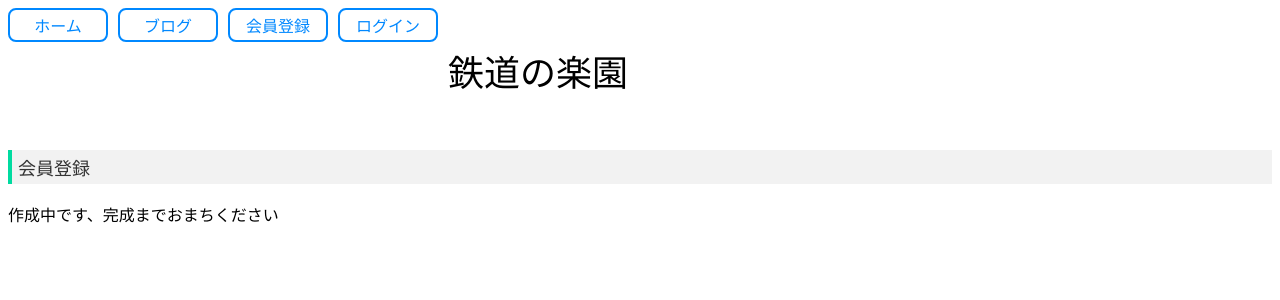
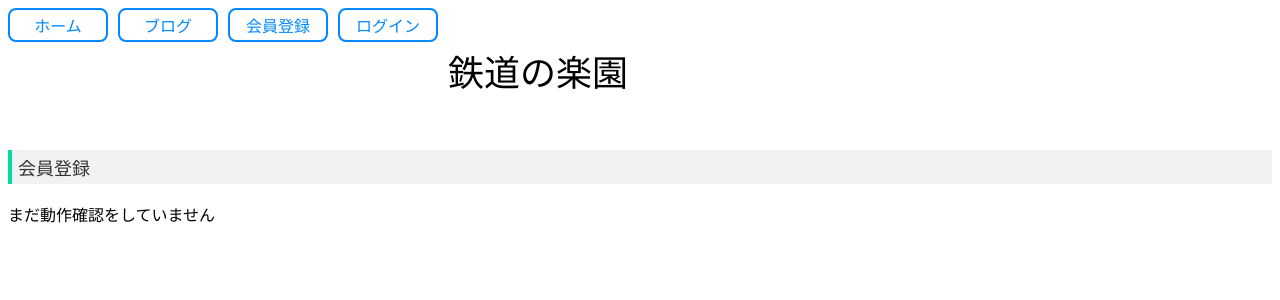
Before and after one commit to trainparadise/trainparadise, a Jekyll site: the page built from signup.html, in a window 1280 px wide. Shown: the top 300 px of the page. Built offline with Jekyll 4.4.1, drawn with Linux system fonts in a browser that asks for light colours.

Commit message:
Update signup.html

```diff
--- a/signup.html
+++ b/signup.html
@@ -4,4 +4,4 @@ title: 鉄道の楽園
 ---
 
 <p class="subtitle">会員登録</p>
-<p>作成中です、完成までおまちください</p>
+<p>まだ動作確認をしていません</p>
```
